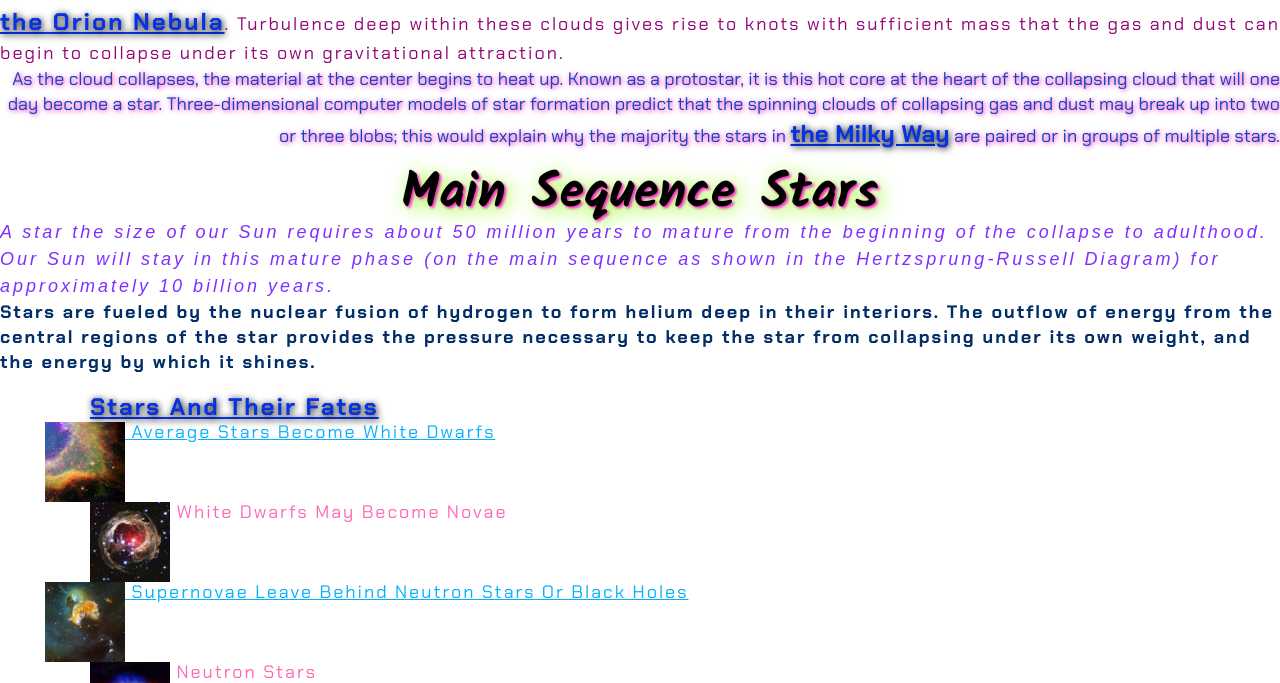
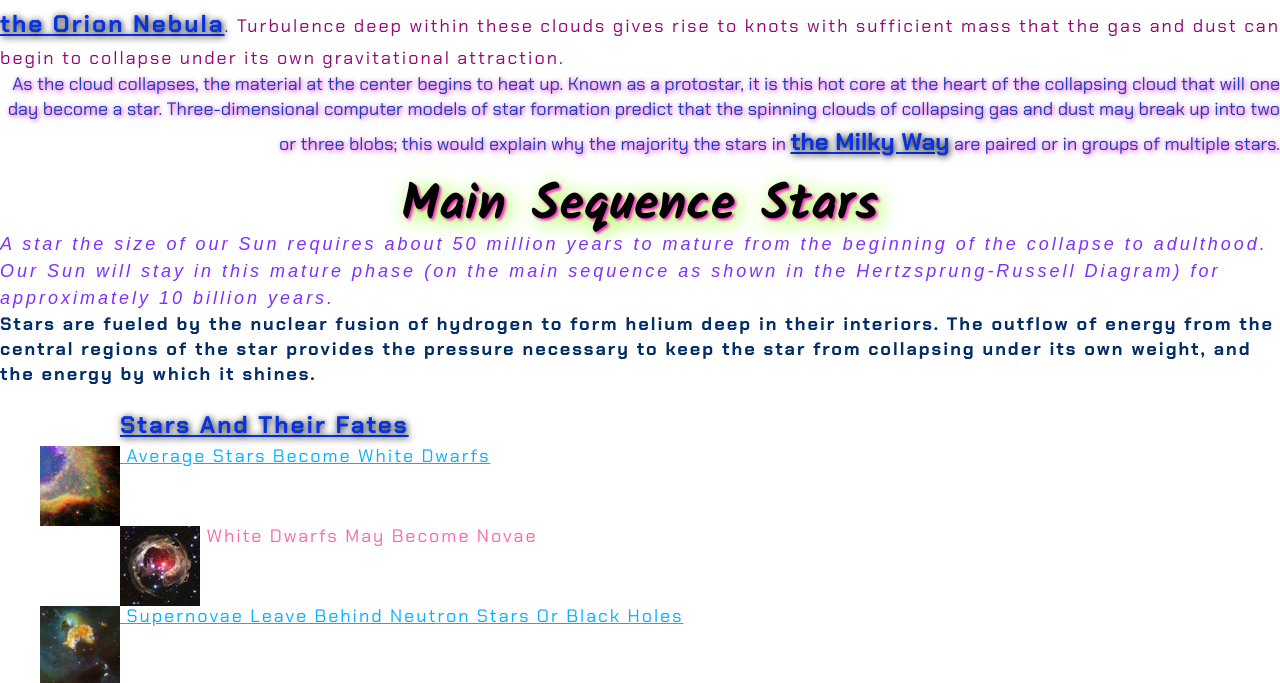
Before and after one commit to MarinochkaZhyrom/lesson_4, a plain HTML site: page index.html in a window 1280 px wide. Shown: the part 734-1417 px from the top of the page. Drawn offline with Linux system fonts and the light colour scheme; a web font is replaced by a local one.

Commit message:
Update style.css

```diff
--- a/css/style.css
+++ b/css/style.css
@@ -48,7 +48,7 @@ body {
 }
 .text {
 	font-size: 22px;
-	color: darkblue;
+	color: rgb(0, 0, 139);
 	letter-spacing: 3px;
 	line-height: 1.3;
 	text-shadow: 5px 5px 20px rgb(35, 17, 202);
@@ -66,6 +66,7 @@ span {
 	text-decoration: underline;
 	font-weight: 700;
 	text-shadow: 1px 1px 7px #000;
+	line-height: 1.7;
 }
 
 .block {
@@ -113,12 +114,12 @@ span {
 .list-item {
 	color: rgb(6, 176, 255);
 	text-decoration: underline;
-	text-indent: 45px;
+	text-indent: 40px;
 
 }
 ul > li {
-	color: hotpink;
-	text-indent: 90px;
+	color: rgb(252, 102, 177);
+	text-indent: 120px;
 }
 
 .footer {
```
